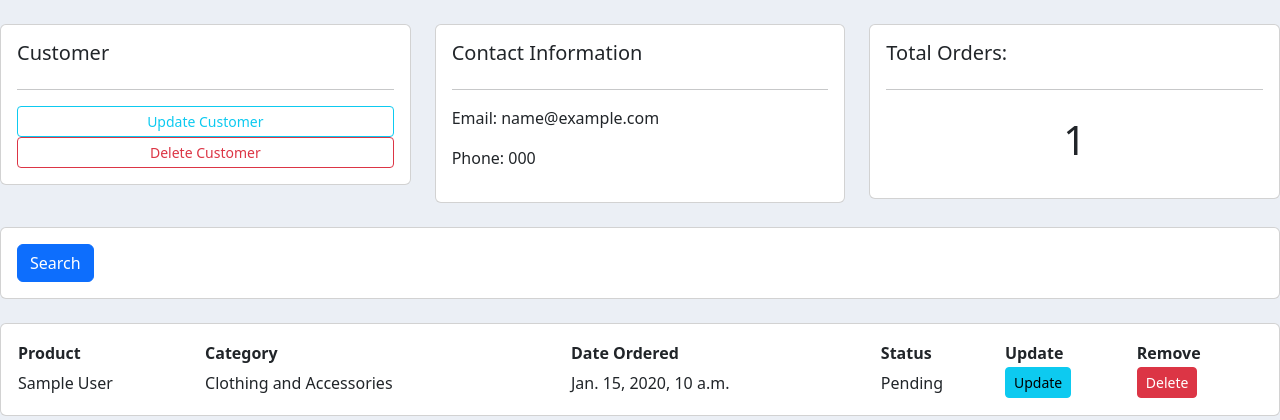
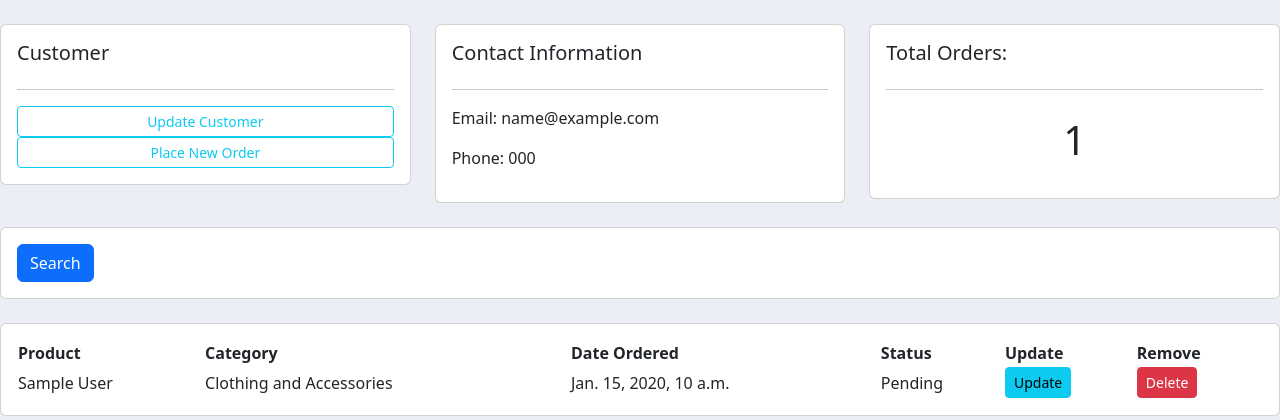
Before and after one commit to mejia-b/Science-Nerds, a Django app: page /customer/1 in a window 1280 px wide. Shown: the part 116-536 px from the top of the page. Run offline with Django 4.2, Linux system fonts and the light colour scheme; tables that the repository leaves empty hold one stand-in row (values such as "Sample post").

Commit message:
create inline formsets

```diff
--- a/sciencenerds/accounts/templates/accounts/customers.html
+++ b/sciencenerds/accounts/templates/accounts/customers.html
@@ -10,7 +10,7 @@
             <h5>Customer</h5>
             <hr>
             <a class="btn btn-outline-info btn-sm btn-block" href="">Update Customer</a>
-            <a class="btn btn-outline-danger btn-sm btn-block" href="">Delete Customer</a>
+            <a class="btn btn-outline-info btn-sm btn-block" href="{% url 'create_order' customer.id %}">Place New Order</a>
         </div>
     </div>
 
--- a/sciencenerds/accounts/templates/accounts/dashboard.html
+++ b/sciencenerds/accounts/templates/accounts/dashboard.html
@@ -34,8 +34,6 @@
         <h5>LAST 5 ORDERS</h5>
         <hr>
         <div class="card card-body">
-            <!-- Button to create an order -->
-            <a class="btn btn-primary btn-sm btn-block" href="{% url 'create_order' %}">Create Order</a>
             <!-- Displays a small table under the button and inside this second div container -->
             <table class="table table-sm">
                 <tr>
--- a/sciencenerds/accounts/templates/accounts/order_form.html
+++ b/sciencenerds/accounts/templates/accounts/order_form.html
@@ -7,7 +7,11 @@
         <div class="card card-body">
             <form action="" method="POST">
                 {% csrf_token %}
-                {{order_form}}
+                {{formset.management_form}}
+                {% for form in formset%}
+                    {{form}}
+                    <hr>
+                {% endfor %}
                 <input type="submit" name="Submit">
             </form>
         </div>
--- a/sciencenerds/accounts/urls.py
+++ b/sciencenerds/accounts/urls.py
@@ -5,7 +5,7 @@ urlpatterns = [
     path('',HomeView.as_view(), name='home'),
     path('products', ProductsView.as_view(), name='products'),
     path('customer/<str:id>', CustomerView.as_view(), name='customer'),
-    path('create_order',CreateOrderView.as_view(), name='create_order'),
+    path('create_order/<str:id>',CreateOrderView.as_view(), name='create_order'),
     path('update_order/<str:id>', UpdateOrderView.as_view(), name='update_order'),
      path('delete_order/<str:id>', DeleteOrderView.as_view(), name='delete_order'),
 ]
--- a/sciencenerds/accounts/views.py
+++ b/sciencenerds/accounts/views.py
@@ -2,6 +2,7 @@ from django.shortcuts import render, redirect
 from django.views import View
 from .models import Customer, Product,Order
 from .forms import OrderForm
+from django.forms import inlineformset_factory
 class HomeView(View):
     def get(self,request):
         orders = list(Order.objects.all())[-5:]
@@ -53,19 +54,32 @@ class CustomerView(View):
 
 
 class CreateOrderView(View):
-    def get(self,request):
-        # Create form object
-        form = OrderForm()
+    def get(self,request,id):
+        # Create a form that can display multiple forms
+        OrderFormSet = inlineformset_factory(Customer,Order, fields=['product','status'], extra=7)
+        # Get customer associated with id
+        customer = Customer.objects.get(id=id)
+        # form object with multiple forms
+        # arguments: queryset -> when selecting Order.objects.none() it will not populate any of the forms displayed to one of the
+        # customers orders. instance -> defines which customer object this formset will apply changes to
+        formset = OrderFormSet(queryset=Order.objects.none() ,instance=customer)
+        # Create form object and set initial to a dictionary that will populate the form with the data provided
+        #form = OrderForm(initial={'customer':customer})
         return render(
             request=request,
             template_name='accounts/order_form.html',
-            context={'order_form':form},
+            context={'formset':formset},
         )
 
-    def post(self,request):
-        form = OrderForm(request.POST)
-        if form.is_valid():
-            form.save()
+    def post(self,request,id):
+        # Displays a single form
+        #form = OrderForm(request.POST)
+        # Form with multiple forms for order input
+        OrderFormSet = inlineformset_factory(Customer,Order, fields=['product','status'])
+        customer = Customer.objects.get(id=id)
+        formset = OrderFormSet(request.POST,instance=customer)
+        if formset.is_valid():
+            formset.save()
 
         return redirect('home')
 
```
